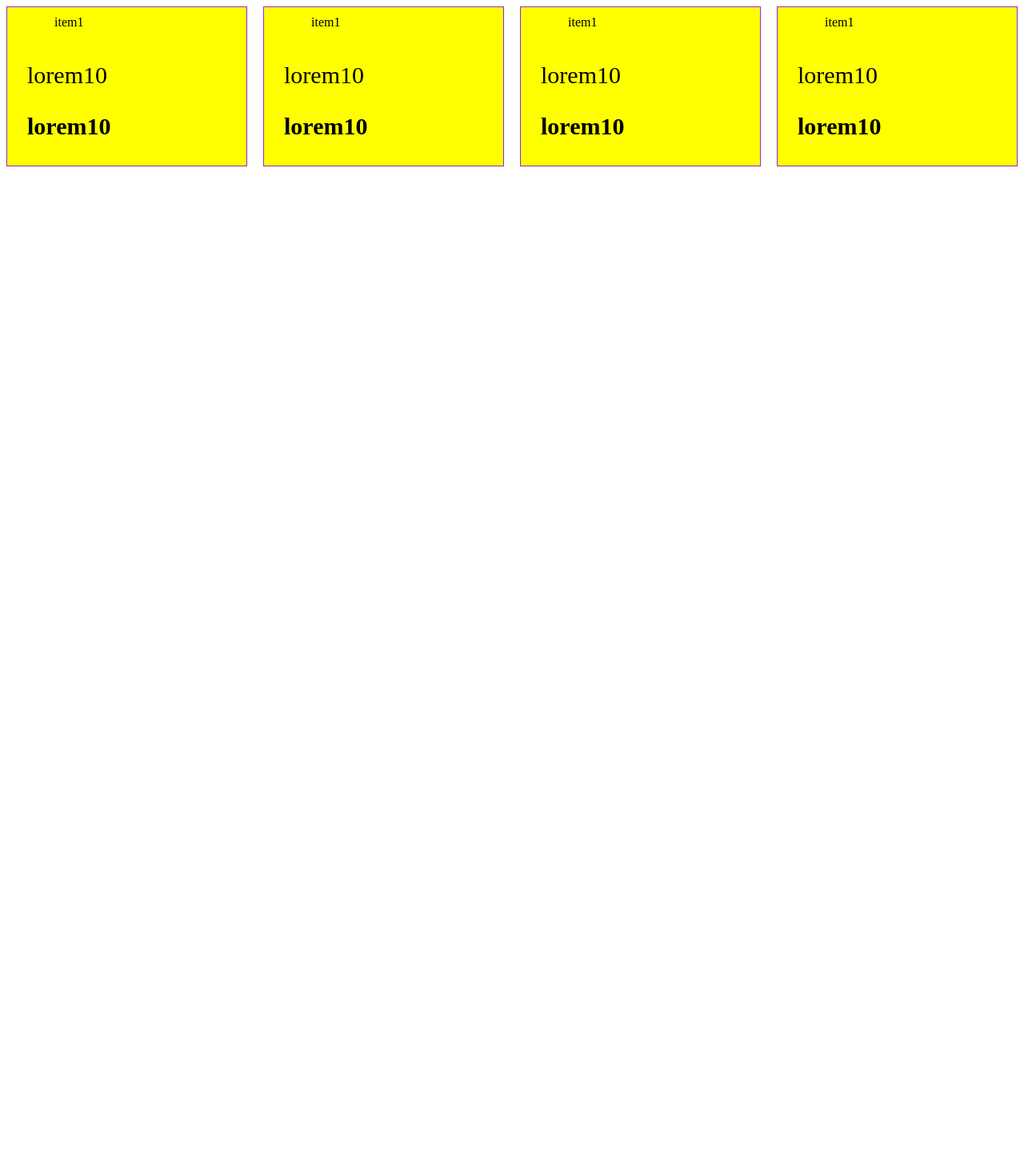
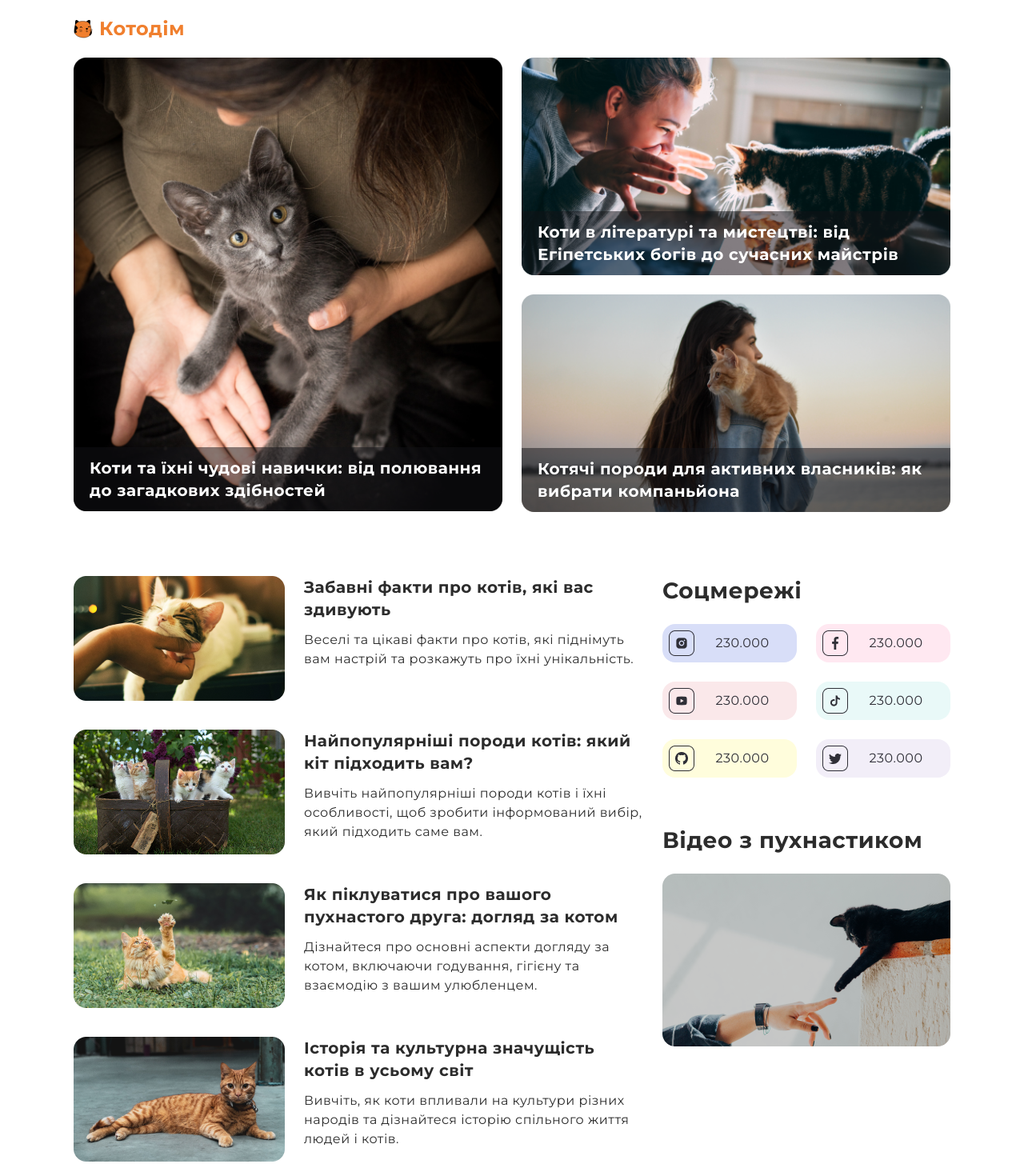
Before and after one commit to Ivan-Malakhovskyi/css-grid, a website: page index.html in a window 1280 px wide. Shown: the top 1455 px of the page at 80% size. Before the commit the page ends 800 px from the top, so only its background shows below. Drawn offline with Linux system fonts and the light colour scheme.

Commit message:
done responsive layout using css grid

```diff
--- a/index.html
+++ b/index.html
@@ -4,111 +4,155 @@
 <head>
     <meta charset="UTF-8">
     <meta name="viewport" content="width=device-width, initial-scale=1.0">
-    <title>Document</title>
-    <link rel="stylesheet" href="styles/index.css">
-    <!-- <link rel="stylesheet" href="styles/grid-columns.css"> -->
-    <link rel="stylesheet" href="styles/auto-fit.css">
-    <link rel="stylesheet" href="styles/min-max.css">
-    <link rel="stylesheet" href="styles/areas.css">
-    <link rel="stylesheet" href="styles/centering.css">
-    <link rel="stylesheet" href="styles/nested-grid.css">
+    <link rel="preconnect" href="https://fonts.googleapis.com">
+    <link rel="preconnect" href="https://fonts.gstatic.com" crossorigin>
+    <link href="https://fonts.googleapis.com/css2?family=Montserrat:wght@400;700&display=swap" rel="stylesheet">
+    <link rel="stylesheet" href="/styles/cat-house.css">
+    <title>Project</title>
 </head>
 
 <body>
-    <!-- <div class="container-add">
-
-        <header class="grid-item grid-header">HEADER</header>
-        <main class="grid-item grid-main">MAIN</main>
-        <aside class="grid-item grid-aside">ASIDE</aside>
-        <footer class="grid-item grid-footer">FOOTER</footer>
-
-
-    </div> -->
-
-
-    <!-- <div class="container-fill">
-        <div class="item">1</div>
-        <div class="item">2</div>
-        <div class="item">3</div>
-        <div class="item">4</div>
-    </div> -->
-
-
-    <!-- <div class="container-min-max">
-        <div class="min-max-item">1</div>
-        <div class="min-max-item">2</div>
-        <div class="min-max-item">3</div>
-        <div class="min-max-item">4</div>
-        <div class="min-max-item">4</div>
-        <div class="min-max-item">4</div>
-        <div class="min-max-item">4</div>
-    </div> -->
-
-    <!-- <div class="container-areas">
-        <header class="grid grid-header">HEADER</header>
-        <main class="grid grid-main">MAIN</main>
-        <aside class="grid grid-aside">ASIDE</aside>
-        <footer class="grid grid-footer">FOOTER</footer>
-    </div> -->
-
-
-    <!-- <div class="container-center">
-        <div class="grid grid-item-centered">1</div>
-        <div class="grid grid-item-centered">2</div>
-        <div class="grid grid-item-centered">3</div>
-        <div class="grid grid-item-centered-4">4</div>
-        <div class="grid grid-item-centered">5</div>
-        <div class="grid grid-item-centered">6</div>
-        <div class="grid grid-item-centered">7</div>
-        <div class="grid grid-item-centered">8</div>
-        <div class="grid grid-item-centered">9</div>
-        <div class="grid grid-item-centered">10</div>
-    </div> -->
-
-    <div class="container-nested">
-        <div class="nested-item">item1
-            <img src="" alt="" />
+    <header class="header">
+        <div class="container header-container">
+            <img src="./img/cat.svg" alt="cat" class="logo">
+            <a href="/" class="label">Котодім</a>
+        </div>
+    </header>
+    <main class="main">
+        <div class="container">
+            <ul class="posts">
+                <li class="post">
+                    <a href="#">
+                        <img src="./img/picture 1.png" alt="kitten" class="post-img">
+                        <div class="overlay">
+                            <h2 class="post-title sub-title">Коти та їхні чудові навички: від полювання до загадкових
+                                здібностей</h2>
+                        </div>
+                    </a>
+                </li>
+                <li class="post">
+                    <a href="#">
+                        <img src="./img/picture 2.png" alt="scary kitten" class="post-img">
+                        <div class="overlay">
+                            <h2 class="post-title sub-title">Коти в літературі та мистецтві: від Егіпетських богів до
+                                сучасних
+                                майстрів</h2>
+                        </div>
+                    </a>
+                </li>
+                <li class="post">
+                    <a href="#">
+                        <img src="./img/picture 3.png" alt="cat" class="post-img">
+                        <div class="overlay">
+                            <h2 class="post-title sub-title">Котячі породи для активних власників: як вибрати
+                                компаньйона
+                            </h2>
+                        </div>
+                    </a>
+                </li>
+            </ul>
+            <section class="longread">
+                <ul class="blog">
+                    <li class="blog-item">
+                        <a href="#" class="blog-link">
+                            <img src="./img/1.png" alt="cat" class="blog-photo">
                             <div class="wrapper">
-                <p>
-                    lorem10
-                </p>
-                <h2>lorem10</h2>
+                                <h2 class="blog-title sub-title">Забавні факти про котів, які вас здивують</h2>
+                                <p class="blog-text">Веселі та цікаві факти про котів, які піднімуть вам настрій та
+                                    розкажуть про їхні унікальність.</p>
                             </div>
-
+                        </a>
+                    </li>
+                    <li class="blog-item">
+                        <a href="#" class="blog-link">
+                            <img src="./img/2.png" alt="cats" class="blog-photo">
+                            <div class="wrapper">
+                                <h2 class="blog-title sub-title">Найпопулярніші породи котів: який кіт підходить вам?
+                                </h2>
+                                <p class="blog-text">Вивчіть найпопулярніші породи котів і їхні особливості, щоб зробити
+                                    інформований вибір, який підходить саме вам.</p>
                             </div>
-        <div class="nested-item">item1
-            <img src="" alt="" />
+                        </a>
+                    </li>
+                    <li class="blog-item">
+                        <a href="#" class="blog-link">
+                            <img src="./img/4.png" alt="red-cat" class="blog-photo">
                             <div class="wrapper">
-                <p>
-                    lorem10
-                </p>
-                <h2>lorem10</h2>
+                                <h2 class="blog-title sub-title">Як піклуватися про вашого пухнастого друга: догляд за
+                                    котом
+                                </h2>
+                                <p class="blog-text">Дізнайтеся про основні аспекти догляду за котом, включаючи
+                                    годування,
+                                    гігієну та взаємодію з вашим улюбленцем.</p>
                             </div>
-
+                        </a>
+                    </li>
+                    <li class="blog-item">
+                        <a href="#" class="blog-link">
+                            <img src="./img/3.png" alt="red-cat" class="blog-photo">
+                            <div class="wrapper">
+                                <h2 class="blog-title sub-title">Історія та культурна значущість котів в усьому світ
+                                </h2>
+                                <p class="blog-text">Вивчіть, як коти впливали на культури різних народів та дізнайтеся
+                                    історію спільного життя людей і котів.</p>
                             </div>
-        <div class="nested-item">item1
-            <img src="" alt="" />
-            <div class="wrapper">
-                <p>
-                    lorem10
-                </p>
-                <h2>lorem10</h2>
+                        </a>
+                    </li>
+                </ul>
+                <div class="socials">
+                    <h2 class="socials-title title">Соцмережі</h2>
+                    <ul class="socials-list">
+                        <li class="socials-item">
+                            <a href="#" class="social-link">
+                                <img src="./img/instagram.png" alt="instagram" class="social-icon">
+                                <p class="social-subscripers">230.000</p>
+                            </a>
+                        </li>
+                        <li class="socials-item">
+                            <a href="#" class="social-link">
+                                <img src="./img/facebook.png" alt="facebook" class="social-icon">
+                                <p class="social-subscripers">230.000</p>
+                            </a>
+                        </li>
+                        <li class="socials-item">
+                            <a href="#" class="social-link">
+                                <img src="./img/youtube.png" alt="youtube" class="social-icon">
+                                <p class="social-subscripers">230.000</p>
+                            </a>
+                        </li>
+                        <li class="socials-item">
+                            <a href="#" class="social-link">
+                                <img src="./img/tiktok.png" alt="tiktok" class="social-icon">
+                                <p class="social-subscripers">230.000</p>
+                            </a>
+                        </li>
+                        <li class="socials-item">
+                            <a href="#" class="social-link">
+                                <img src="./img/github.png" alt="github" class="social-icon">
+                                <p class="social-subscripers">230.000</p>
+                            </a>
+                        </li>
+                        <li class="socials-item">
+                            <a href="#" class="social-link">
+                                <img src="./img/twitter.png" alt="twitter" class="social-icon">
+                                <p class="social-subscripers">230.000</p>
+                            </a>
+                        </li>
+                    </ul>
                 </div>
-
+                <div class="video">
+                    <h2 class="video-title title">Відео з пухнастиком</h2>
+                    <img src="./img/picture.png" alt="video">
                 </div>
-        <div class="nested-item">item1
-            <img src="" alt="" />
-            <div class="wrapper">
-                <p>
-                    lorem10
-                </p>
-                <h2>lorem10</h2>
+            </section>
         </div>
-
+    </main>
+    <footer class="footer">
+        <div class="container footer-container">
+            <img src="./img/cat.svg" alt="cat" class="logo">
+            <a href="/" class="label">Котодім</a>
         </div>
-
-    </div>
-
+    </footer>
 </body>
 
 </html>
--- /dev/null
+++ b/styles/cat-house.css
@@ -0,0 +1,232 @@
+@import "/styles/reset.css";
+
+.header {
+  background-color: var(--common-white);
+  padding: 16px;
+}
+
+.logo {
+  display: block;
+  width: 24px;
+  height: 24px;
+}
+
+.label {
+  color: var(--orange);
+  font-family: var(--common-font);
+  font-size: 24px;
+  font-weight: 700;
+  line-height: 40px;
+  letter-spacing: 0.5px;
+}
+
+.main {
+  background-color: var(--common-white);
+  padding-bottom: 96px;
+}
+
+.container {
+  max-width: 1128px;
+  margin: auto;
+  padding: 0 16px;
+}
+
+.longread {
+  display: grid;
+  gap: 96px;
+}
+
+@media (min-width: 768px) {
+  .longread {
+    gap: 80px;
+  }
+}
+
+.header-container {
+  display: grid;
+  grid-template-columns: 24px 1fr;
+  align-items: center;
+  gap: 8px;
+}
+
+.posts {
+  display: grid;
+  gap: 12px;
+  grid-template-columns: 1fr;
+
+  margin-bottom: 80px;
+}
+
+@media (min-width: 768px) {
+  .posts {
+    gap: 24px;
+    grid-template-columns: repeat(2, 1fr);
+  }
+
+  .post:first-child {
+    grid-column: 1 / 2;
+    grid-row: 1 / 3;
+  }
+}
+
+.post > a {
+  position: relative;
+  color: var(--common-white);
+}
+
+.overlay {
+  border-radius: 0px 0px 16px 16px;
+  background-color: rgba(18, 18, 22, 0.5);
+  padding: 12px 20px;
+  position: absolute;
+  left: 0;
+  bottom: 0;
+  width: 100%;
+}
+
+@media (min-width: 1440px) {
+  .overlay {
+    padding: 24px 48px;
+  }
+}
+
+.post-title {
+  color: var(--common-white);
+  font-family: var(--common-font);
+}
+
+@media (min-width: 1096px) {
+  .longread {
+    display: grid;
+    gap: 60px 24px;
+    grid-template-columns: 1fr 360px;
+  }
+
+  .video {
+    display: grid;
+    grid-column: 2 / 3;
+    grid-row: 2 / 3;
+  }
+
+  .blog {
+    display: grid;
+    grid-column: 1 / 2;
+    grid-row: 1 / 4;
+  }
+}
+
+.blog {
+  display: grid;
+  gap: 48px;
+}
+
+.blog-link {
+  display: grid;
+  gap: 20px;
+  color: var(--common-black);
+}
+
+@media (min-width: 768px) {
+  .blog {
+    gap: 36px 24px;
+  }
+
+  .blog-link {
+    grid-template-columns: 264px 1fr;
+    gap: 24px;
+  }
+}
+
+.blog-title {
+  color: var(--grey, #2c2c2c);
+  font-family: var(--common-font);
+  margin-bottom: 12px;
+}
+
+.blog-text {
+  color: var(--grey, #2c2c2c);
+  font-family: var(--common-font);
+  font-size: 16px;
+  line-height: 24px;
+  letter-spacing: 0.5px;
+}
+
+.socials-title {
+  color: var(--grey, #2c2c2c);
+  font-family: var(--common-font);
+  margin-bottom: 24px;
+}
+.social-link {
+  padding: 8px;
+  color: var(--common-black, #2f2f37);
+  border-radius: 16px;
+  font-family: var(--common-font);
+  font-size: 16px;
+  line-height: 24px;
+  letter-spacing: 0.5px;
+}
+
+.socials-list {
+  display: grid;
+  grid-template-columns: repeat(2, 1fr);
+  gap: 24px 8px;
+}
+
+.social-link {
+  display: grid;
+  grid-template-columns: 32px 1fr;
+  justify-items: center;
+  align-items: center;
+}
+
+@media (min-width: 768px) {
+  .socials-list {
+    gap: 24px;
+  }
+}
+
+.socials-item:nth-child(1) .social-link {
+  background-color: var(--navy);
+}
+
+.socials-item:nth-child(2) .social-link {
+  background-color: var(--pink);
+}
+
+.socials-item:nth-child(3) .social-link {
+  background-color: var(--scarlet);
+}
+
+.socials-item:nth-child(4) .social-link {
+  background-color: var(--turquoise);
+}
+
+.socials-item:nth-child(5) .social-link {
+  background-color: var(--yellow);
+}
+
+.socials-item:nth-child(6) .social-link {
+  background-color: var(--lilac);
+}
+
+.video {
+  display: grid;
+  gap: 24px;
+}
+
+.video-title {
+  color: var(--grey, #2c2c2c);
+  font-family: var(--common-font);
+}
+
+.footer {
+  padding: 16px;
+  background-color: var(--blue-light);
+}
+
+.footer-container {
+  display: grid;
+  grid-template-columns: 24px 1fr;
+  align-items: center;
+  gap: 8px;
+}
--- /dev/null
+++ b/styles/reset.css
@@ -0,0 +1,58 @@
+:root {
+  --common-white: #fff;
+  --orange: #f07f2e;
+  --grey: #2c2c2c;
+  --common-black: #2f2f37;
+  --blue-light: #ecf6ff;
+  --navy: #d8def8;
+  --scarlet: #fae8ea;
+  --yellow: #fffddc;
+  --pink: #ffe8f1;
+  --turquoise: #e9f9f8;
+  --lilac: #f2eef8;
+  --common-font: Montserrat, Helvetica, sans-serif;
+}
+
+* {
+  padding: 0;
+  margin: 0;
+  box-sizing: border-box;
+}
+
+.title {
+  font-size: 28px;
+  font-weight: 700;
+  line-height: 36px;
+  letter-spacing: 0.5px;
+}
+
+.sub-title {
+  font-size: 16px;
+  font-weight: 700;
+  line-height: 20px;
+  letter-spacing: 0.5px;
+}
+
+img {
+  display: block;
+  width: 100%;
+  height: auto;
+}
+
+a {
+  text-decoration: none;
+  display: block;
+}
+
+ul {
+  list-style: none;
+}
+
+@media (min-width: 768px) {
+  .sub-title {
+    font-size: 20px;
+    font-weight: 700;
+    line-height: 28px;
+    letter-spacing: 0.5px;
+  }
+}
```
Also changed, not shown: img/1.png (added), img/2.png (added), img/3.png (added), img/4.png (added), img/cat.svg (added), img/facebook.png (added), img/github.png (added), img/instagram.png (added), img/picture 1.png (added), img/picture 2.png (added), img/picture 3.png (added), img/picture.png (added), img/tiktok.png (added), img/twitter.png (added), 1 more files. Lines whose indentation alone changed are shown as unchanged.
